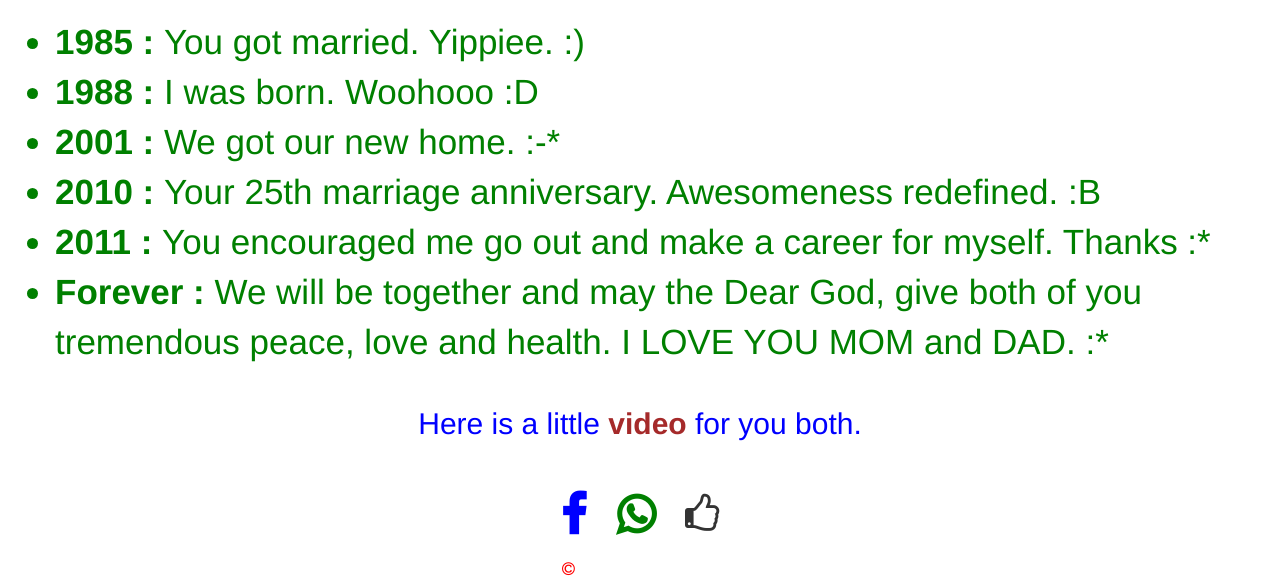
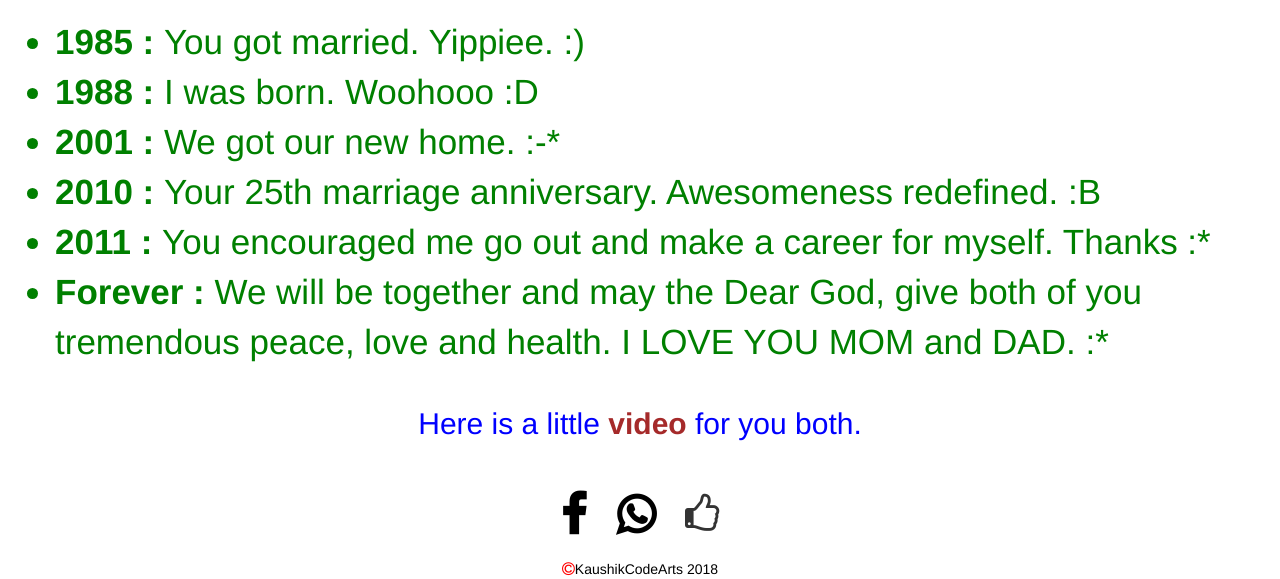
Before and after one commit to KaushikDev/forParents, a plain HTML site: page index.html in a window 1280 px wide. Shown: the part 506-1085 px from the top of the page. Drawn offline with Linux system fonts and the light colour scheme.

Commit message:
modified

```diff
--- a/index.html
+++ b/index.html
@@ -103,10 +103,10 @@ font-family:Lobster;
 
 
        	<button  class="btn" id="fb"  style="background-color:transparent"><a href="https://www.facebook.com/sharer/sharer.php?u=https://KaushikDev.github.io/forParents" target="_blank">
-        <i class="fa fa-facebook" aria-hidden="true" style="color:blue;font-size:45px;font-weight:bold;"></i>
+        <i class="fa fa-facebook" aria-hidden="true" style="color:black;font-size:45px;font-weight:bold;"></i>
         </a></button>
 		<button class="btn" id="whatsapp"  style="background-color:transparent"><a href="whatsapp://send?text=https://KaushikDev.github.io/forParents">
-		<i class="fa fa-whatsapp" aria-hidden="true" style="color:Green;font-size:45px;font-weight:bold;"></i>
+		<i class="fa fa-whatsapp" aria-hidden="true" style="color:black;font-size:45px;font-weight:bold;"></i>
 		</a></button>
         <button class="btn" id="ghost" style="background-color:transparent;font-size:40px;" onclick="setMood()"></button>
 	   </div>
@@ -115,7 +115,7 @@ font-family:Lobster;
 
 		<div class="row text-center" style="margin-top:10px;">
 <div class="col-xs-12">
-<a href="https://kaushikdev.github.io/portfolio/" target="_blank" style="color:white;"><i class="fa fa-copyright" aria-hidden="true" style="color:red;font-size:15px;"></i>KaushikCodeArts 2018</a>
+<a href="https://kaushikdev.github.io/portfolio/" target="_blank" style="color:black;"><i class="fa fa-copyright" aria-hidden="true" style="color:red;font-size:15px;"></i>KaushikCodeArts 2018</a>
 </div>
 </div>
 
```
Also changed, not shown: config.xml (+18 -0 lines).
